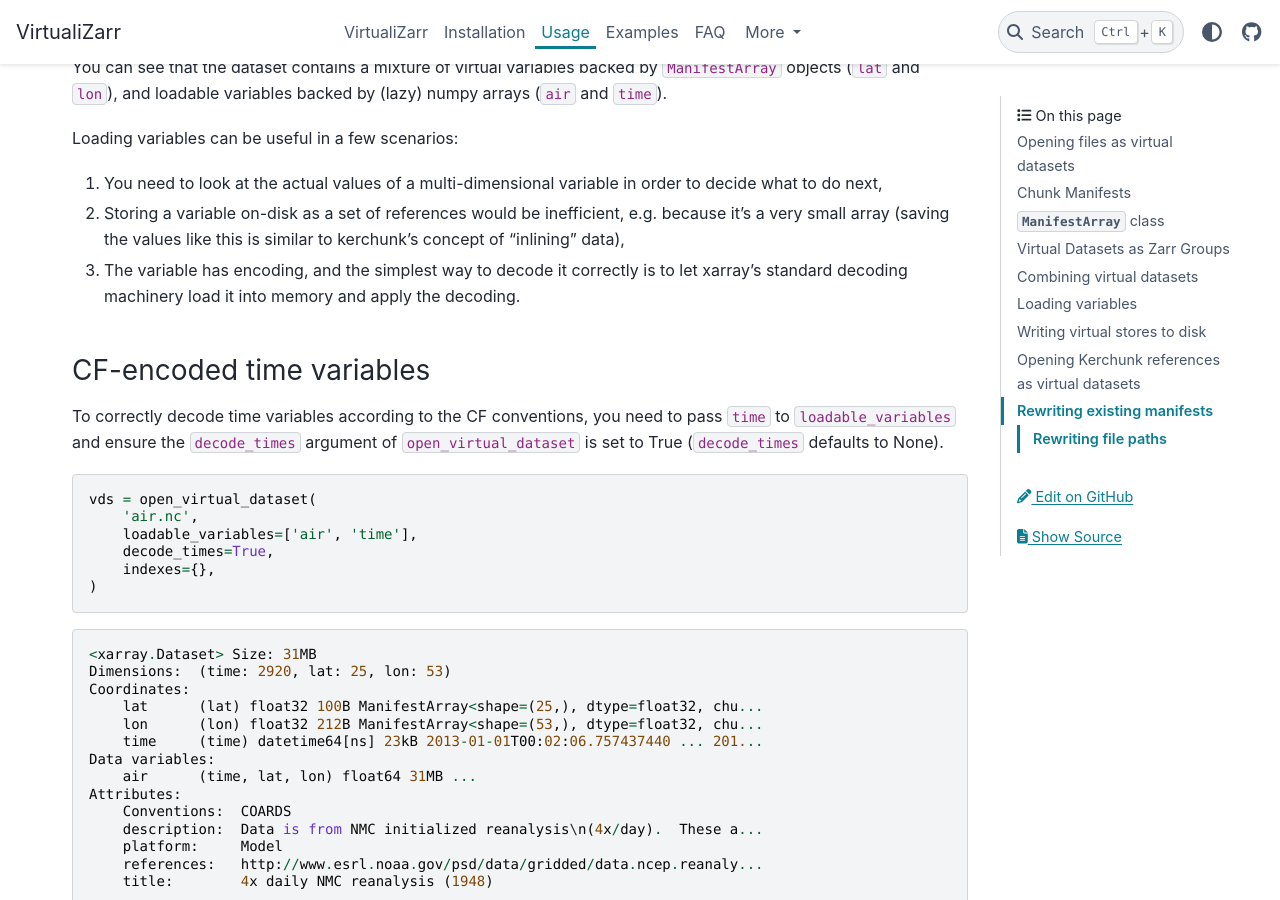
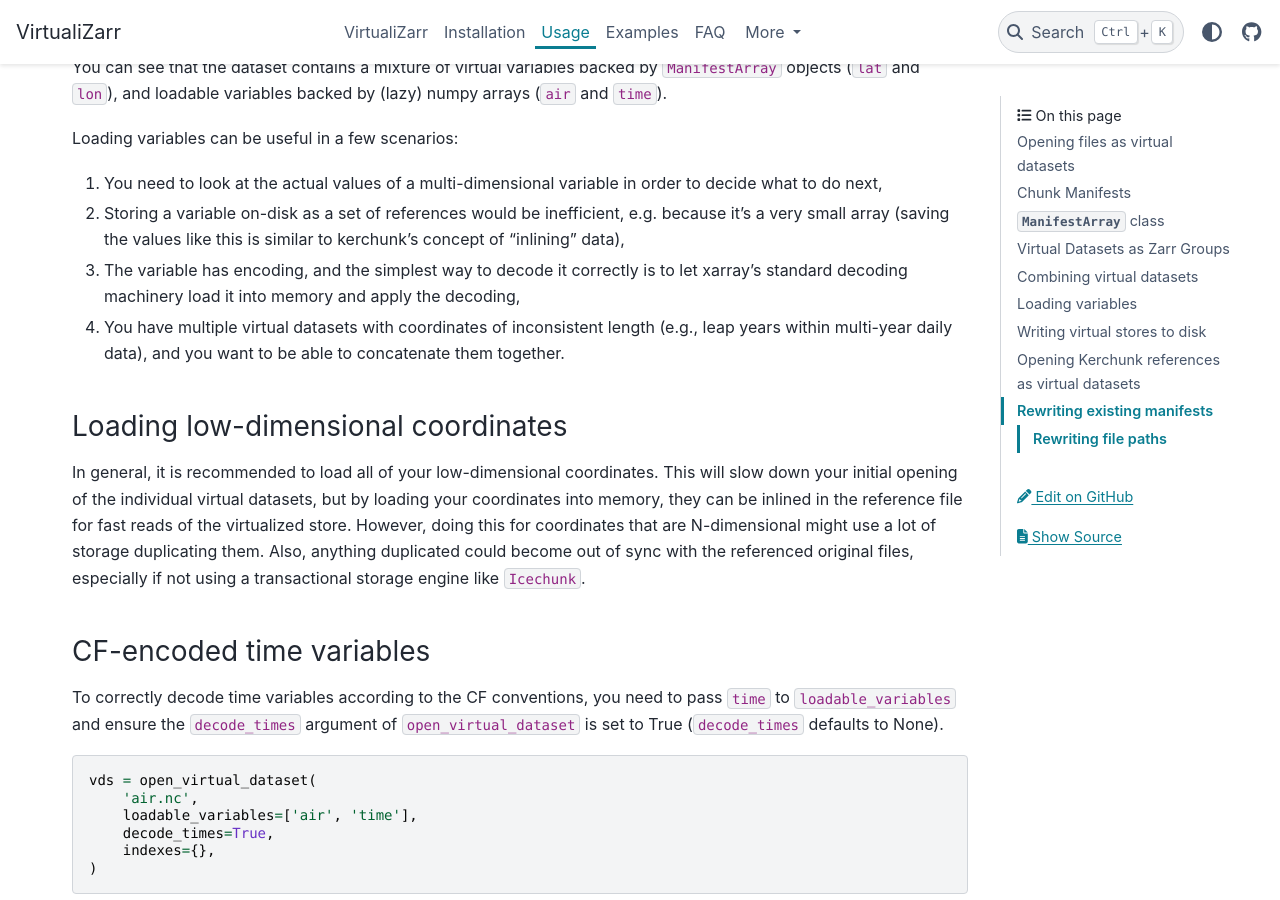
Before and after one commit to zarr-developers/VirtualiZarr, a Sphinx documentation site: the page built from docs/usage.md, in a window 1280 px wide and 900 px high, scrolled down 8309 px. Built offline with Sphinx 7.4.7 and the PyData theme 0.15.4, drawn with Linux system fonts in a browser that asks for light colours.

Commit message:
Updated docs for loading variables

```diff
--- a/docs/usage.md
+++ b/docs/usage.md
@@ -321,7 +321,15 @@ You can see that the dataset contains a mixture of virtual variables backed by `
 Loading variables can be useful in a few scenarios:
 1. You need to look at the actual values of a multi-dimensional variable in order to decide what to do next,
 2. Storing a variable on-disk as a set of references would be inefficient, e.g. because it's a very small array (saving the values like this is similar to kerchunk's concept of "inlining" data),
-3. The variable has encoding, and the simplest way to decode it correctly is to let xarray's standard decoding machinery load it into memory and apply the decoding.
+3. The variable has encoding, and the simplest way to decode it correctly is to let xarray's standard decoding machinery load it into memory and apply the decoding,
+4. You have multiple virtual datasets with coordinates of inconsistent length (e.g., leap years within multi-year daily data), and you want to be able to concatenate them together.
+
+### Loading low-dimensional coordinates
+
+In general, it is recommended to load all of your low-dimensional coordinates.
+This will slow down your initial opening of the individual virtual datasets, but by loading your coordinates into memory, they can be inlined in the reference file for fast reads of the virtualized store.
+However, doing this for coordinates that are N-dimensional might use a lot of storage duplicating them.
+Also, anything duplicated could become out of sync with the referenced original files, especially if not using a transactional storage engine like `Icechunk`.
 
 ### CF-encoded time variables
 
```
